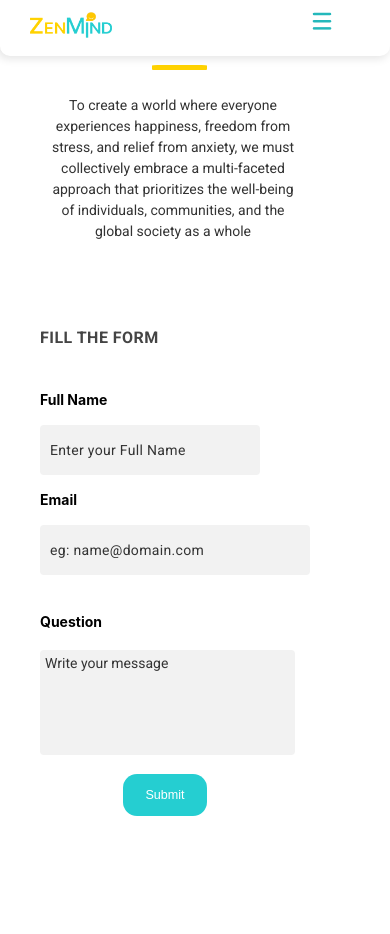
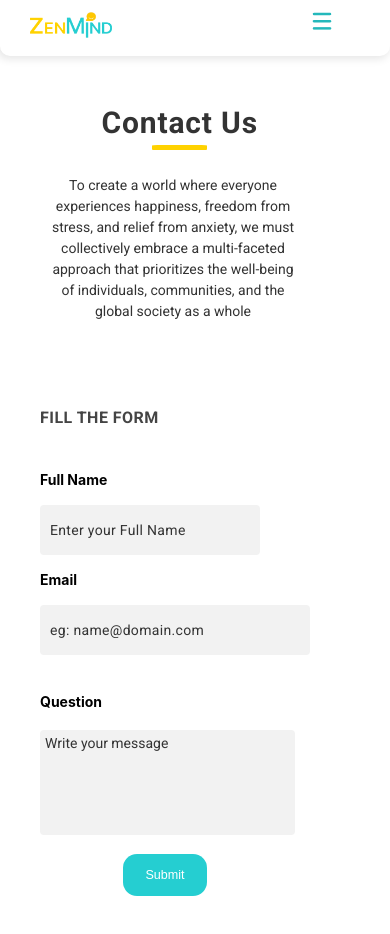
Before and after one commit to Zenmind01/Prototype-2, a React (Create React App) app in the folder frontend/: page /contactus in a window 390 px wide. Shown: the top 934 px of the page. Built offline with nearby package versions, Linux system fonts and the light colour scheme.

Commit message:
changes mades

```diff
--- a/frontend/src/components/Main/Contactus/index.css
+++ b/frontend/src/components/Main/Contactus/index.css
@@ -180,6 +180,10 @@
     right: 60px;
   }
 
+  .main-content-con {
+    margin-top: 100px;
+  }
+
   .c-header {
     margin-top: 5px;
     color: #333;
--- a/frontend/src/components/Main/Contactus/index.js
+++ b/frontend/src/components/Main/Contactus/index.js
@@ -13,7 +13,7 @@ function ContactUs() {
         intial={{ width: 0 }}
         animate={{ width: "85%" }}
         exit={{ x: window.innerWidth, transition: { duration: 0.5 } }}
-        className="main-content"
+        className="main-content main-content-con"
       >
         <div className="hero">
           <img
```
